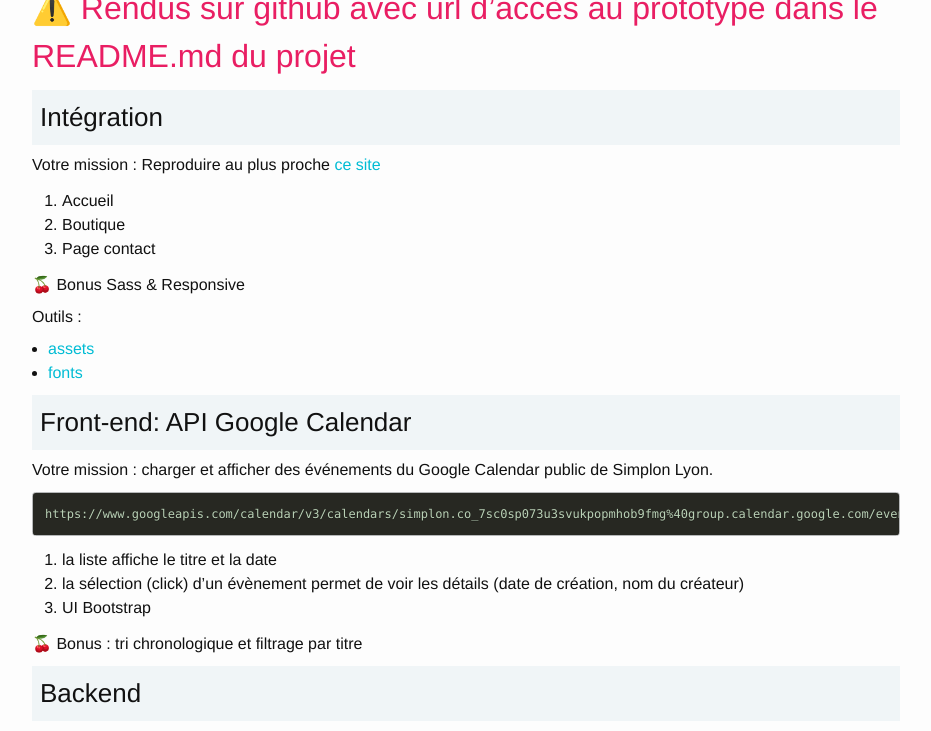
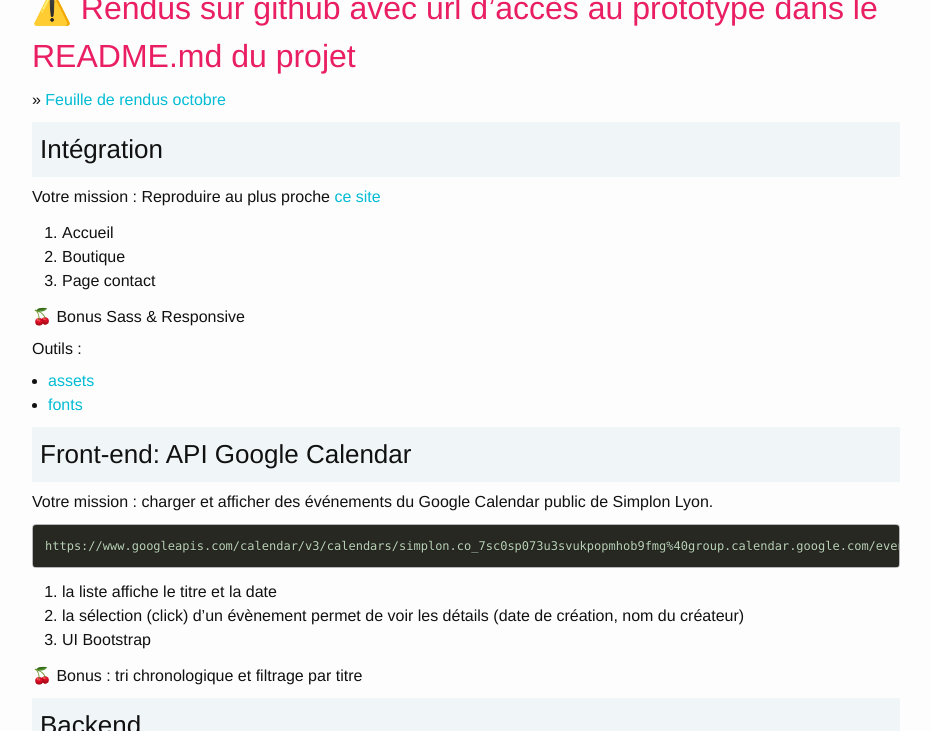
Before and after one commit to cappert/support, a Jekyll site: the page built from _posts/2016-11-14-semaine20.md, in a window 1280 px wide and 900 px high, scrolled down 1755 px, cut to the strip 169-900 px from the top of the window. Shown: the whole strip, without its empty margins (174-1105 px from the left). Built offline with Jekyll 4.4.1, drawn with Linux system fonts in a browser that asks for light colours; emoji names are drawn with the system emoji font.

Commit message:
S20 defi J4

```diff
--- a/_posts/2016-11-14-semaine20.md
+++ b/_posts/2016-11-14-semaine20.md
@@ -50,6 +50,8 @@
 ![mission](http://s3.amazonaws.com/rapgenius/01-004-Mission_Impossible-TV-fuse-logo.png)
 
 ## :warning: Rendus sur github avec url d'accès au prototype dans le README.md du projet
+
+» [Feuille de rendus octobre](https://docs.google.com/spreadsheets/d/1mgKCD4NM8RyusKCrIrI7f1LpPdnWUiOJd81r1a9sS98/edit#gid=0)
 
 ### Intégration
 
```
